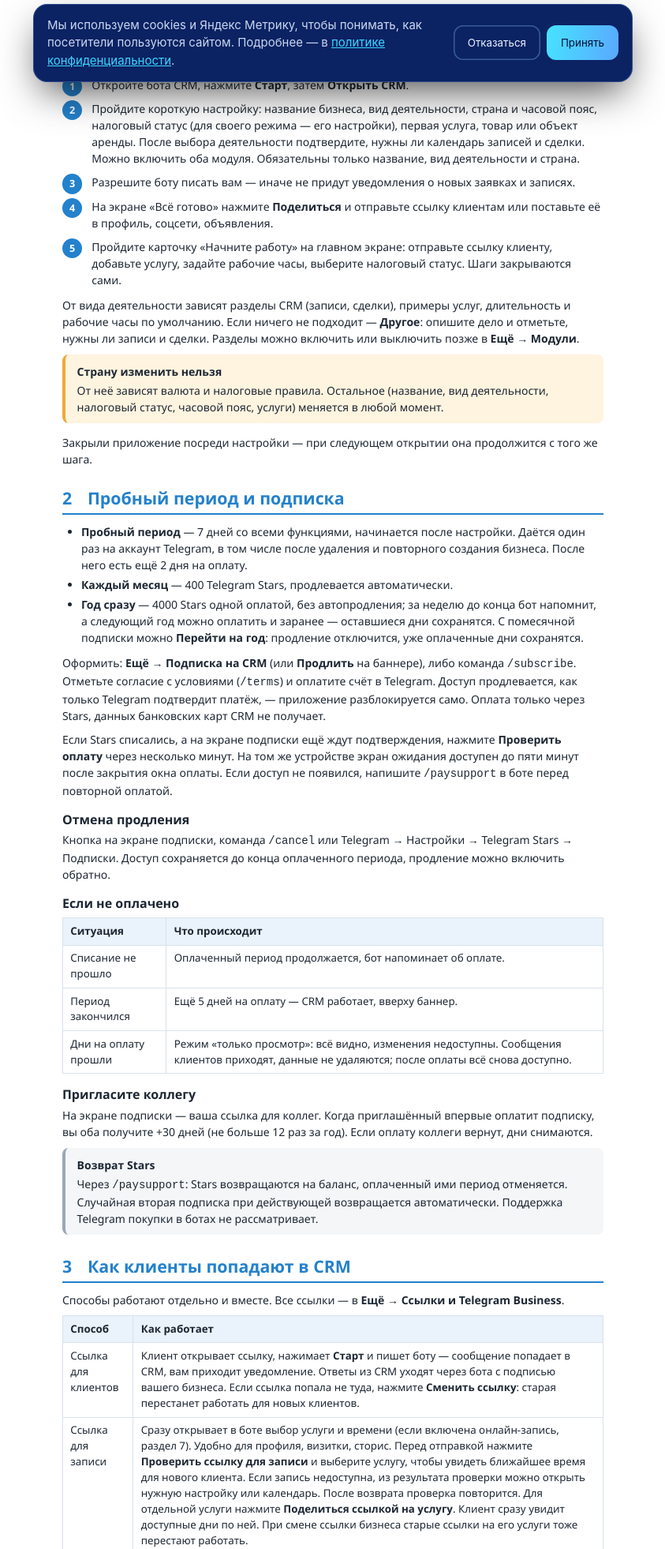
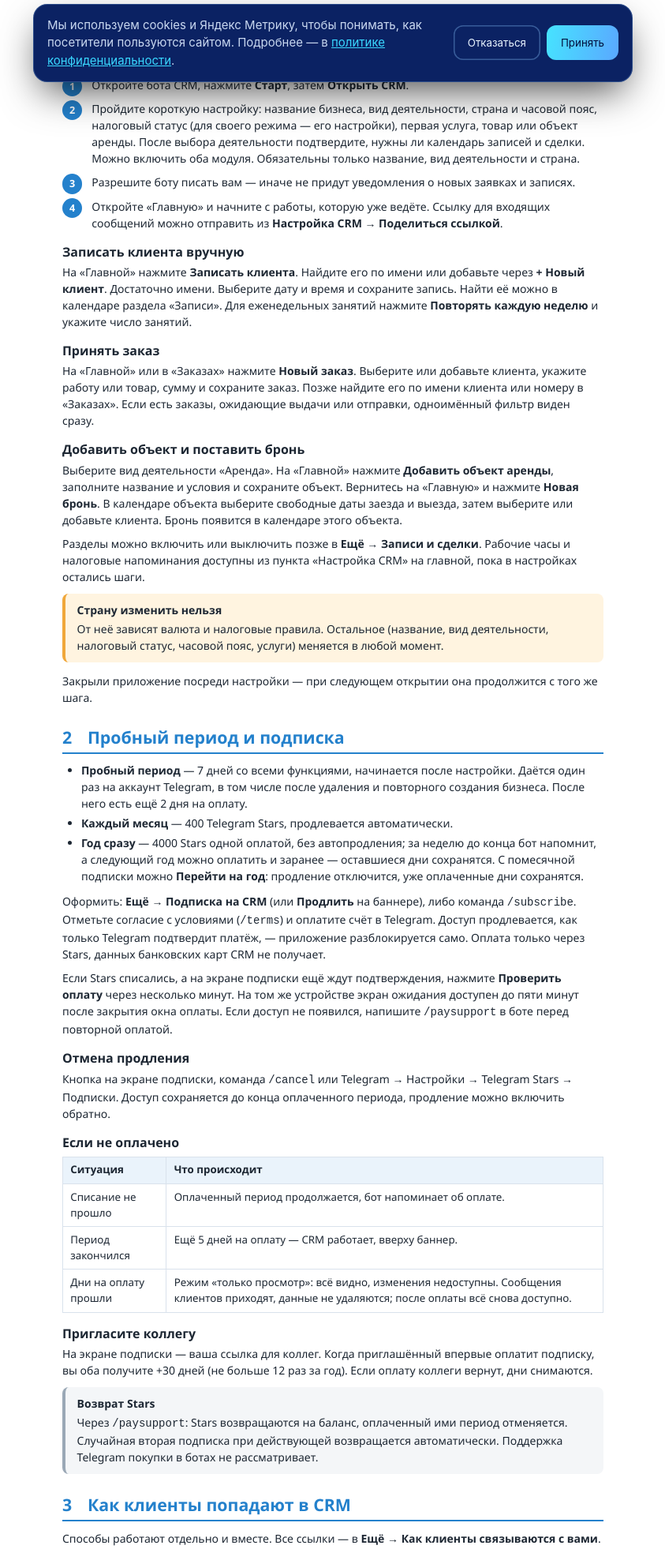
Before and after one commit to kirilovsasha/sologram-site, a plain HTML site: page guide.html in a window 1280 px wide. Shown: the part 684-2646 px from the top of the page at 79% size, without its empty margins (218-1061 px from the left). Drawn offline with Linux system fonts and the light colour scheme.

Commit message:
Link to workflow-specific quick start guides

```diff
--- a/guide.html
+++ b/guide.html
@@ -103,10 +103,15 @@
     <li>Откройте бота CRM, нажмите <span class="ui">Старт</span>, затем <span class="ui">Открыть CRM</span>.</li>
     <li>Пройдите короткую настройку: название бизнеса, вид деятельности, страна и часовой пояс, налоговый статус (для своего режима — его настройки), первая услуга, товар или объект аренды. После выбора деятельности подтвердите, нужны ли календарь записей и сделки. Можно включить оба модуля. Обязательны только название, вид деятельности и страна.</li>
     <li>Разрешите боту писать вам — иначе не придут уведомления о новых заявках и записях.</li>
-    <li>На экране «Всё готово» нажмите <span class="ui">Поделиться</span> и отправьте ссылку клиентам или поставьте её в профиль, соцсети, объявления.</li>
-    <li>Пройдите карточку «Начните работу» на главном экране: отправьте ссылку клиенту, добавьте услугу, задайте рабочие часы, выберите налоговый статус. Шаги закрываются сами.</li>
+    <li>Откройте «Главную» и начните с работы, которую уже ведёте. Ссылку для входящих сообщений можно отправить из <span class="ui">Настройка CRM → Поделиться ссылкой</span>.</li>
   </ol>
-  <p>От вида деятельности зависят разделы CRM (записи, сделки), примеры услуг, длительность и рабочие часы по умолчанию. Если ничего не подходит — <span class="ui">Другое</span>: опишите дело и отметьте, нужны ли записи и сделки. Разделы можно включить или выключить позже в <span class="ui">Ещё → Модули</span>.</p>
+  <h3 id="start-appointment">Записать клиента вручную</h3>
+  <p>На «Главной» нажмите <span class="ui">Записать клиента</span>. Найдите его по имени или добавьте через <span class="ui">+ Новый клиент</span>. Достаточно имени. Выберите дату и время и сохраните запись. Найти её можно в календаре раздела «Записи». Для еженедельных занятий нажмите <span class="ui">Повторять каждую неделю</span> и укажите число занятий.</p>
+  <h3 id="start-order">Принять заказ</h3>
+  <p>На «Главной» или в «Заказах» нажмите <span class="ui">Новый заказ</span>. Выберите или добавьте клиента, укажите работу или товар, сумму и сохраните заказ. Позже найдите его по имени клиента или номеру в «Заказах». Если есть заказы, ожидающие выдачи или отправки, одноимённый фильтр виден сразу.</p>
+  <h3 id="start-rental">Добавить объект и поставить бронь</h3>
+  <p>Выберите вид деятельности «Аренда». На «Главной» нажмите <span class="ui">Добавить объект аренды</span>, заполните название и условия и сохраните объект. Вернитесь на «Главную» и нажмите <span class="ui">Новая бронь</span>. В календаре объекта выберите свободные даты заезда и выезда, затем выберите или добавьте клиента. Бронь появится в календаре этого объекта.</p>
+  <p>Разделы можно включить или выключить позже в <span class="ui">Ещё → Записи и сделки</span>. Рабочие часы и налоговые напоминания доступны из пункта «Настройка CRM» на главной, пока в настройках остались шаги.</p>
   <div class="warn"><b>Страну изменить нельзя</b>От неё зависят валюта и налоговые правила. Остальное (название, вид деятельности, налоговый статус, часовой пояс, услуги) меняется в любой момент.</div>
   <p>Закрыли приложение посреди настройки — при следующем открытии она продолжится с того же шага.</p>
 </section>
@@ -138,7 +143,7 @@
 <!-- ============ 3 ============ -->
 <section id="s3">
   <h2><span class="num">3</span>Как клиенты попадают в CRM</h2>
-  <p>Способы работают отдельно и вместе. Все ссылки — в <span class="ui">Ещё → Ссылки и Telegram Business</span>.</p>
+  <p>Способы работают отдельно и вместе. Все ссылки — в <span class="ui">Ещё → Как клиенты связываются с вами</span>.</p>
   <table>
     <tr><th>Способ</th><th>Как работает</th></tr>
     <tr><td>Ссылка для клиентов</td><td>Клиент открывает ссылку, нажимает <span class="ui">Старт</span> и пишет боту — сообщение попадает в CRM, вам приходит уведомление. Ответы из CRM уходят через бота с подписью вашего бизнеса. Если ссылка попала не туда, нажмите <span class="ui">Сменить ссылку</span>: старая перестанет работать для новых клиентов.</td></tr>
@@ -161,11 +166,13 @@
   <table>
     <tr><th>Бизнес</th><th>Вкладки</th></tr>
     <tr><td>С записями</td><td>Главная · Клиенты · Записи · Заказы · Ещё</td></tr>
+    <tr><td>С записями и сделками</td><td>Главная · Клиенты · Записи или Сделки · Заказы · Ещё</td></tr>
     <tr><td>Со сделками</td><td>Главная · Заявки · Сделки · Заказы · Ещё</td></tr>
     <tr><td>Без записей и сделок</td><td>Главная · Заявки · Задачи · Заказы · Ещё</td></tr>
   </table>
   <p>Остальное — в <span class="ui">Ещё</span>: «Сводка», задачи, заявки или клиенты, «Услуги и товары», «Расходы» и настройки.</p>
-  <p>На главной доступны быстрые действия для вашего способа работы. С календарём есть <span class="ui">Новая запись</span>. Если ведёте сделки или работаете без календаря, есть <span class="ui">Новый заказ</span>. Из открытого чата можно сразу перейти к заказу или записи клиента.</p>
+  <p>Если включены и записи, и сделки, в <span class="ui">Ещё → Записи и сделки</span> можно выбрать одну из них для нижнего меню. Вторая останется в «Ещё». Выбор хранится на текущем устройстве.</p>
+  <p>На главной доступны быстрые действия для вашего способа работы и кнопка <span class="ui">Переписка</span>. Число рядом с ней показывает непрочитанные чаты и прочитанные чаты, которые ждут ответа. Если вы работаете без календаря, с главной также можно открыть «Клиенты».</p>
   <h3>Главная</h3>
   <p>Вверху — карточка «Сегодня» с тем, что требует внимания: записи на сегодня с кнопкой <span class="ui">Клиент оплатил</span>, записи из бота, ждущие ответа, прошедшие визиты без отметки и без оплаты, чаты без ответа и непрочитанные, чеки к выставлению и к аннулированию после возврата (кнопка <span class="ui">Чек аннулирован</span>), новые заявки, задачи на сегодня, дни рождения с кнопкой <span class="ui">Поздравить</span> и доход с начала месяца. В блоке «Закрытие дня» собраны прошедшие визиты без отметки или оплаты, долги и чеки, с которыми ещё нужно поработать. Из блока можно открыть нужную запись или заказ. Ниже карточки «Сегодня» — список чатов.</p>
   <h3>Полезно знать</h3>
@@ -192,7 +199,7 @@
     <li>Если вы прочитали сообщение и не ответили, через 2 часа бот напомнит (не ночью и не в ваши тихие часы). Разговор окончен — нажмите <span class="ui">Не нужно</span> (нажали случайно — <span class="ui">Отменить</span> внизу экрана).</li>
   </ul>
   <h3>Заявки</h3>
-  <p>Заявка — обращение нового человека, которое ещё не стало продажей. Первое сообщение нового клиента создаёт её само; сообщение постоянного клиента (был визит или оплата) открывает чат без заявки. Заявку можно добавить и вручную, указав источник (телефон, Instagram, объявления) — в «Сводке» видно, откуда приходят клиенты.</p>
+  <p>Заявка фиксирует обращение клиента, сделка помогает согласовать условия, заказ хранит работу или товары и оплату. Первое сообщение нового клиента создаёт заявку. Сообщение постоянного клиента, у которого был визит или оплата, открывает чат. При создании заявки вручную выберите источник обращения. Добавление клиента из записи, сделки, заказа или клиентской базы создаёт карточку клиента.</p>
   <p>Статусы: <b>Новая → В работе → Ждёт оплаты → Успешно</b>; если включены сделки, добавляются «Интерес подтверждён» и «Предложение». Закрыть можно как <b>Потеряна</b> (с причиной) или <b>Неактуально</b>. «Успешно» ставится само, когда клиент оплатил заказ или сделка выиграна.</p>
 </section>
 
@@ -232,7 +239,7 @@
 <!-- ============ 7 ============ -->
 <section id="s7">
   <h2><span class="num">7</span>Онлайн-запись в боте</h2>
-  <p>Включается в <span class="ui">Ещё → Онлайн-запись</span> (сначала задайте рабочие часы). Клиент выбирает услугу, день и свободное время командой <code>/book</code>, кнопкой <span class="ui">Записаться</span> или по ссылке для записи. Вам приходит уведомление о каждой записи.</p>
+  <p>Включается в <span class="ui">Ещё → Самозапись через бота</span> (сначала задайте рабочие часы). После первой записи вручную CRM предлагает перейти сюда кнопкой <span class="ui">Настроить запись по ссылке</span>. Клиент выбирает услугу, день и свободное время командой <code>/book</code>, кнопкой <span class="ui">Записаться</span> или по ссылке для записи. Вам приходит уведомление о каждой записи.</p>
   <p>Если клиент уже открыл чат с ботом CRM, выберите в переписке <span class="ui">Предложить время</span>, индивидуальную услугу и два или три окна. Клиент получит одно сообщение с кнопками и сможет выбрать один вариант. CRM проверит доступность и применит ваши правила записи. Если окно заняли, бот покажет доступное время.</p>
   <ul>
     <li><b>Правила:</b> шаг начала, минимум до визита, на сколько дней вперёд, сколько записей вперёд у клиента, срок отмены клиентом (заявку, которую вы ещё не приняли, клиент может отменить и позже).</li>
@@ -250,7 +257,7 @@
 <!-- ============ 8 ============ -->
 <section id="s8">
   <h2><span class="num">8</span>Сделки</h2>
-  <p>Для продаж в несколько этапов: проекты, ремонт, IT, крупные заказы. Включается по виду деятельности или в <span class="ui">Ещё → Модули</span>.</p>
+  <p>Для продажи в несколько этапов, например при ремонте, в IT или в проектной работе. Включается по виду деятельности или в <span class="ui">Ещё → Записи и сделки</span>.</p>
   <p>Перед отключением «Сделок» или «Записей» CRM покажет активные карточки и связанные незакрытые заказы. Данные сохраняются. Из старой ссылки можно перейти в настройки и включить модуль снова.</p>
   <p>Стадии: <b>Знакомство → Предложение → Переговоры → Выиграна</b> или <b>Проиграна</b> (с причиной). У сделки есть сумма, валюта, ожидаемая дата и заметки; всё это, как и название, меняется кнопкой <span class="ui">Изменить сделку</span>. Из сделки создаётся заказ на её сумму и в её валюте; следующий заказ (<span class="ui">Ещё заказ</span>) вы заполняете сами. Выигранная сделка без суммы стоит столько, сколько оплачено по её заказам: следующий оплаченный заказ её увеличивает, возврат уменьшает — так её видно в карточке и в «Сводке». Валюту сделки можно сменить, пока по ней нет заказа в другой валюте. Выигранная сделка закрывает заявку, потерянная заявка закрывает свои сделки; если вернуть проигранную сделку в работу, её заявка тоже вернётся в работу. Воронку и причины проигрыша показывает «Сводка».</p>
 </section>
@@ -343,11 +350,11 @@
   <table>
     <tr><th>Раздел «Ещё»</th><th>Что настраивается</th></tr>
     <tr><td>Профиль бизнеса</td><td>Название, вид деятельности, часовой пояс, налоговый статус, адрес для клиентов, дополнительные валюты. Перед отключением валюты CRM показывает число незакрытых заказов в ней. В существующем заказе можно принять остаток в его валюте. При смене пояса CRM заранее покажет записи, которые попадают на перевод часов. Откройте запись и измените её время или выберите пересчёт часов, чтобы сохранить согласованный момент.</td></tr>
-    <tr><td>Модули</td><td>Включить или выключить «Записи» и «Сделки»; данные сохраняются.</td></tr>
+    <tr><td>Записи и сделки</td><td>Включение разделов и выбор вкладки в нижнем меню, если работают оба раздела.</td></tr>
     <tr><td>Реквизиты</td><td>«Как клиенту оплатить» (телефон для перевода, ссылка или реквизиты, без номера карты): бот добавляет это в напоминания об оплате и в сообщение о предоплате онлайн-записи. ФИО, ИНН / УНП, банковские реквизиты для счетов и актов.</td></tr>
-    <tr><td>Ссылки и Telegram Business</td><td>Ссылка для клиентов, ссылка для записи, статус Business.</td></tr>
+    <tr><td>Как клиенты связываются с вами</td><td>Ссылка для клиентов, ссылка для записи, статус Business.</td></tr>
     <tr><td>Рабочие часы</td><td>Дни, часы, обед, перерыв между записями.</td></tr>
-    <tr><td>Онлайн-запись</td><td>Запись в боте, предоплата, оценки визитов, срок отмены (раздел 7).</td></tr>
+    <tr><td>Самозапись через бота</td><td>Запись в боте, предоплата, оценки визитов, срок отмены (раздел 7).</td></tr>
     <tr><td>Быстрые ответы</td><td>Шаблоны сообщений для чатов.</td></tr>
     <tr><td>Уведомления</td><td>Что присылает бот вам и клиентам, тихие часы, автоответ, ежедневная сводка, итоги месяца.</td></tr>
     <tr><td>Подписка на CRM</td><td>Статус, оплата, продление, год, приглашение коллег.</td></tr>
```
Also changed, not shown: index.html (+2 -2 lines).
